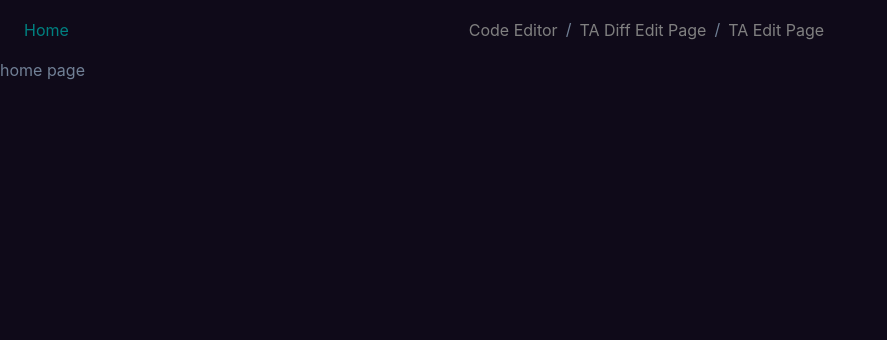
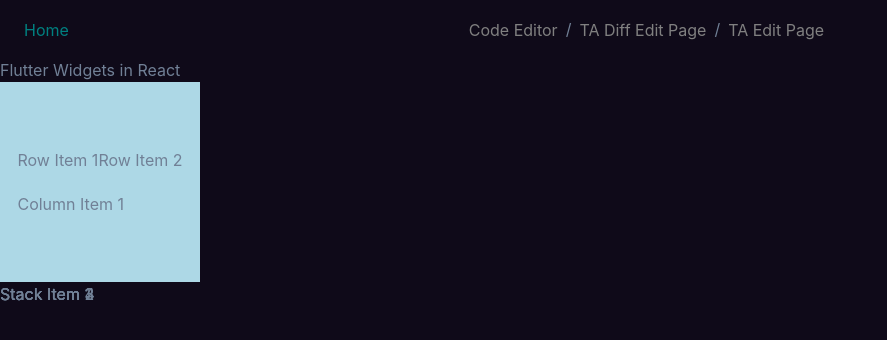
Before and after one commit to CWDll/monaco_prac, a React (Vite) app: page / in a window 1280 px wide. Shown: the top 340 px of the page, without its empty margins (0-887 px from the left). Built offline with nearby package versions, Linux system fonts and the light colour scheme.

Commit message:
[Feat] Container 컴포넌트트 설정 추가

```diff
--- a/src/components/widgets/Containert.tsx
+++ b/src/components/widgets/Containert.tsx
@@ -6,6 +6,10 @@ interface ContainerProps {
   width?: string;
   height?: string;
   backgroundColor?: string;
+  padding?: string;
+  margin?: string;
+  borderRadius?: string;
+  boxShadow?: string;
   children: ReactNode;
 }
 
@@ -13,6 +17,10 @@ const Container: React.FC<ContainerProps> = ({
   width,
   height,
   backgroundColor,
+  padding,
+  margin,
+  borderRadius,
+  boxShadow,
   children,
 }) => {
   return (
@@ -20,6 +28,10 @@ const Container: React.FC<ContainerProps> = ({
       width={width}
       height={height}
       backgroundColor={backgroundColor}
+      padding={padding}
+      margin={margin}
+      borderRadius={borderRadius}
+      boxShadow={boxShadow}
     >
       {children}
     </StyledContainer>
--- a/src/components/widgets/style.ts
+++ b/src/components/widgets/style.ts
@@ -26,6 +26,10 @@ interface ContainerProps {
   width?: string;
   height?: string;
   backgroundColor?: string;
+  padding?: string;
+  margin?: string;
+  borderRadius?: string;
+  boxShadow?: string;
 }
 
 export const StyledContainer = styled.div<ContainerProps>`
@@ -33,6 +37,13 @@ export const StyledContainer = styled.div<ContainerProps>`
   height: ${({ height }) => height || "auto"};
   background-color: ${({ backgroundColor }) =>
     backgroundColor || "transparent"};
+  padding: ${({ padding }) => padding || "0"};
+  margin: ${({ margin }) => margin || "0"};
+  border-radius: ${({ borderRadius }) => borderRadius || "0"};
+  box-shadow: ${({ boxShadow }) => boxShadow || "none"};
+  display: flex;
+  align-items: center;
+  justify-content: center;
 `;
 
 // SizedBox
--- a/src/pages/Home.tsx
+++ b/src/pages/Home.tsx
@@ -1,7 +1,33 @@
+// src/App.tsx
 import React from "react";
+import Container from "../components/widgets/Containert";
+import Column from "../components/widgets/Column";
+import Row from "../components/widgets/Row";
+import SizedBox from "../components/widgets/SizedBox";
+import Stack from "../components/widgets/Stack";
 
-const Home = () => {
-  return <div>home page</div>;
+const Home: React.FC = () => {
+  return (
+    <div>
+      <h1>Flutter Widgets in React</h1>
+      <Container width="200px" height="200px" backgroundColor="lightblue">
+        <Column>
+          <Row>
+            <div>Row Item 1</div>
+            <div>Row Item 2</div>
+          </Row>
+          <SizedBox height="20px" />
+          <div>Column Item 1</div>
+        </Column>
+      </Container>
+      <Stack>
+        <div>Stack Item 1</div>
+        <div>Stack Item 2</div>
+        <div>Stack Item 3</div>
+        <div>Stack Item 4</div>
+      </Stack>
+    </div>
+  );
 };
 
 export default Home;
```
